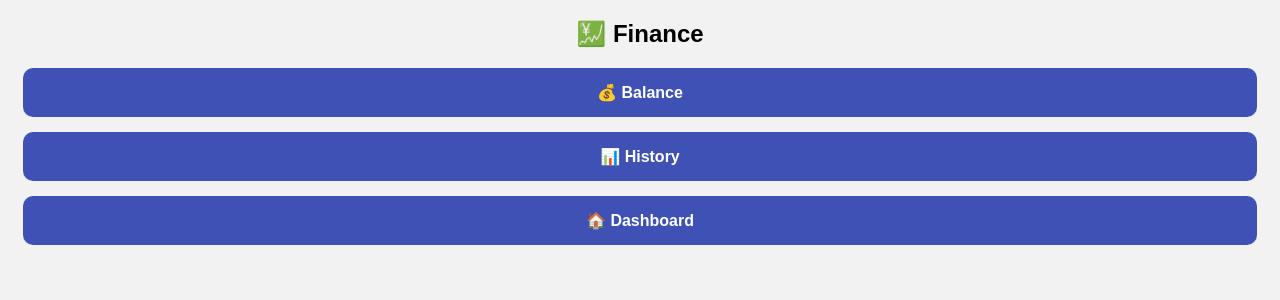
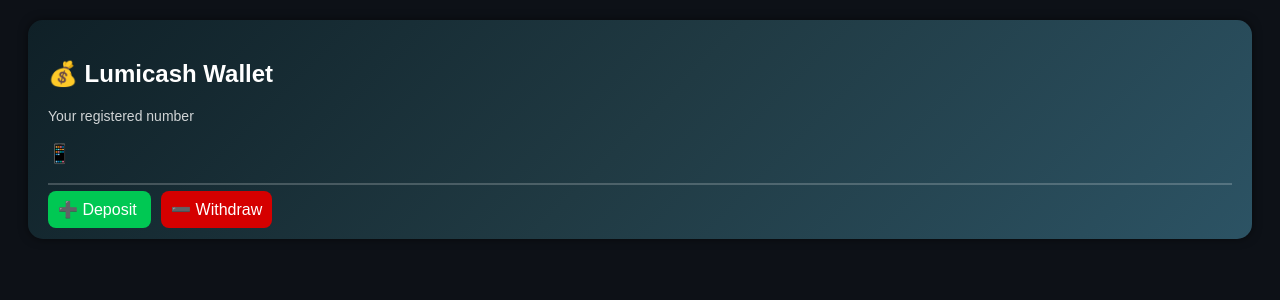
Before and after one commit to ali-fred/lumiere-app, a Flask app: template templates/finance.html in a window 1280 px wide. Shown: the top 300 px of the page. Run offline with Flask 3, Linux system fonts and the light colour scheme; the template is opened without the code that fills it, so the values that code supplies are empty.

Commit message:
update finance UI + clean dashboard + gitignore

```diff
--- a/templates/dashboard_full.html
+++ b/templates/dashboard_full.html
@@ -125,8 +125,9 @@ h2 {
 <div style="margin:20px;">
     🔗 Share your link:<br>
     <input type="text" value="https://lumiere-app-yygr.onrender.com/register?ref={{ username }}" readonly style="width:100%; padding:10px;">
+    <!-- <p>📱 {{ user.phone }}</p> -->
 </div>
-<p>📱 {{ user.phone }}</p>
+
 <script>
 function cooldown(btn) {
     btn.style.pointerEvents = "none";
--- a/templates/finance.html
+++ b/templates/finance.html
@@ -1,20 +1,37 @@
 <!DOCTYPE html>
 <html>
 <head>
-<title>Finance</title>
-<style>
-body {font-family: Arial; background:#f2f2f2; text-align:center;}
-a {display:block; margin:15px; background:#3F51B5; color:white; padding:15px; border-radius:10px; text-decoration:none; font-weight:bold;}
-</style>
+    <title>Finance</title>
 </head>
+<body style="background:#0d1117; font-family:Arial;">
 
-<body>
+    <div style="background: linear-gradient(135deg, #0f2027, #203a43, #2c5364);
+                color: white;
+                padding: 20px;
+                border-radius: 15px;
+                margin: 20px;
+                box-shadow: 0 0 10px rgba(0,0,0,0.5);">
 
-<h2>💹 Finance</h2>
+        <h2>💰 Lumicash Wallet</h2>
 
-<a href="/wallet/{{ user.username }}">💰 Balance</a>
-<a href="/transactions/{{ user.username }}">📊 History</a>
-<a href="/dashboard/{{ user.username }}">🏠 Dashboard</a>
+        <p style="font-size:14px; opacity:0.8;">Your registered number</p>
+
+        <h3>📱 {{ user.phone }}</h3>
+
+        <hr style="border: 1px solid rgba(255,255,255,0.2);">
+
+        <div style="margin-top:15px;">
+            <a href="/deposit/{{ username }}"
+               style="background:#00c853; padding:10px; border-radius:8px; color:white; text-decoration:none;">
+                ➕ Deposit
+            </a>
+
+            <a href="/withdraw/{{ username }}"
+               style="background:#d50000; padding:10px; border-radius:8px; color:white; text-decoration:none; margin-left:10px;">
+                ➖ Withdraw
+            </a>
+        </div>
+    </div>
 
 </body>
 </html>
```
Also changed, not shown: 1 other file.
